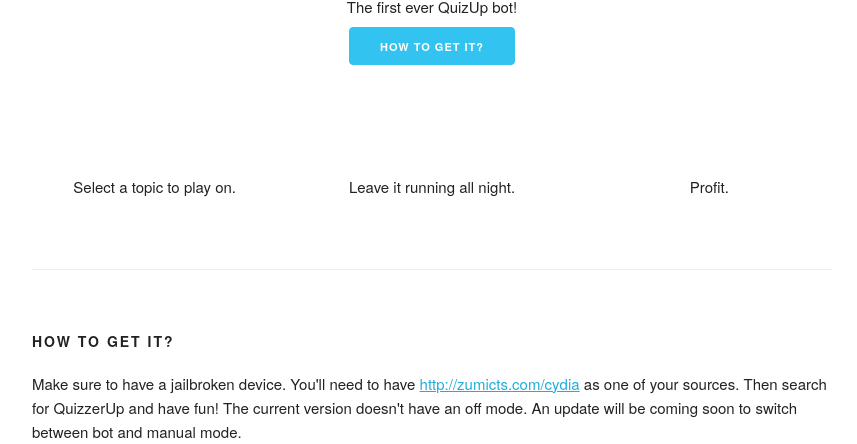
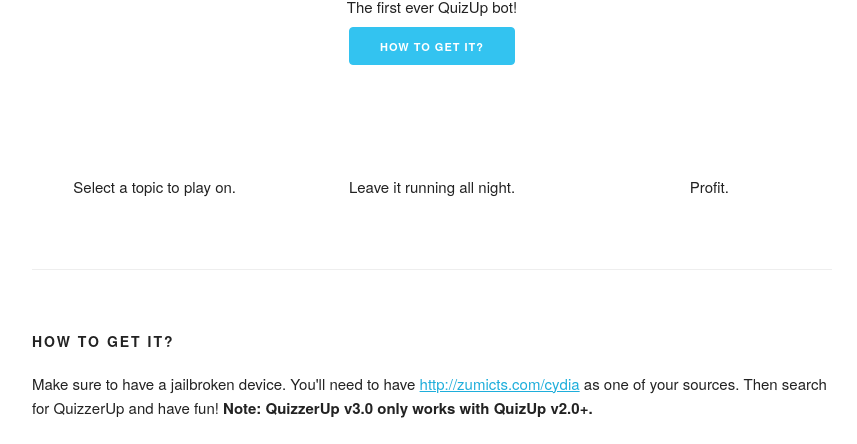
Before and after one commit to haroldma-zz/QuizzerUp, a plain HTML site: page index.html in a window 1280 px wide. Shown: the part 246-690 px from the top of the page, without its empty margins (208-1065 px from the left). Drawn offline with Linux system fonts and the light colour scheme.

Commit message:
Adding note on backwards compatibility.

```diff
--- a/index.html
+++ b/index.html
@@ -53,7 +53,7 @@
     <div class="docs-section" id="intro">
       <a name="repo"></a>
       <h6 class="docs-header">How to get it?</h6>
-      <p>Make sure to have a jailbroken device. You'll need to have <a href="http://zumicts.com/cydia">http://zumicts.com/cydia</a> as one of your sources. Then search for QuizzerUp and have fun! The current version doesn't have an off mode. An update will be coming soon to switch between bot and manual mode.</p>
+      <p>Make sure to have a jailbroken device. You'll need to have <a href="http://zumicts.com/cydia">http://zumicts.com/cydia</a> as one of your sources. Then search for QuizzerUp and have fun! <strong>Note: QuizzerUp v3.0 only works with QuizUp v2.0+.</strong></p>
       <p>
         Don't forget to follow me <i class="fa fa-twitter"></i> <a href="https://twitter.com/zumicts">@zumicts</a>, to stay up to date on what I'm up to. Also open to requests ;)
       </p>
```
